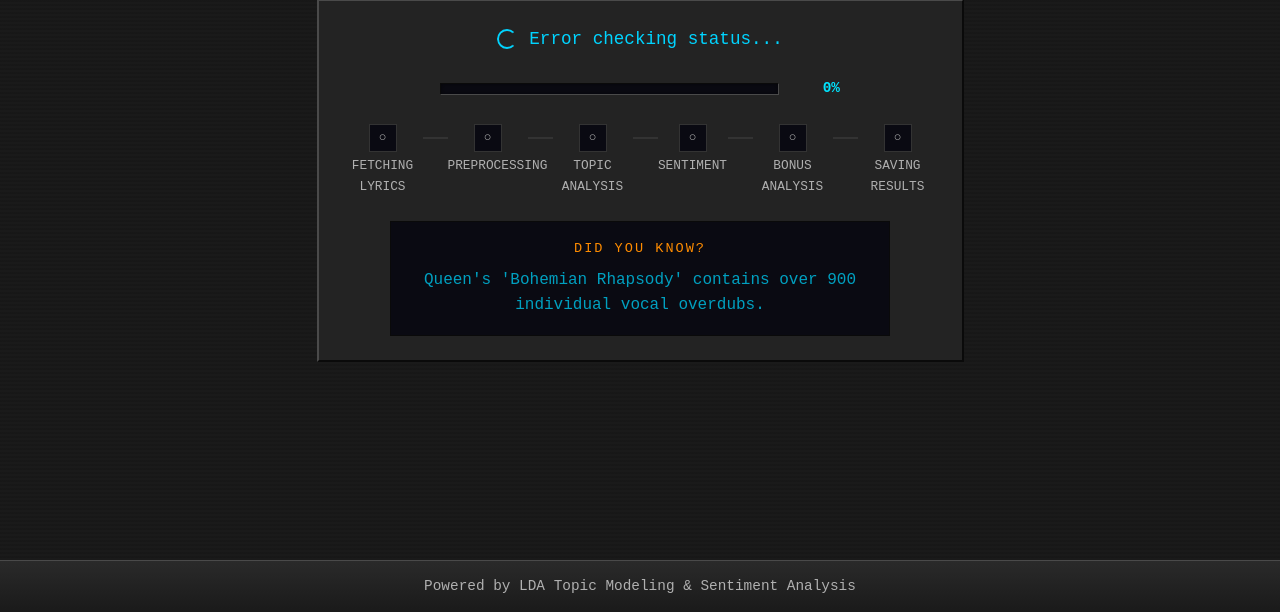
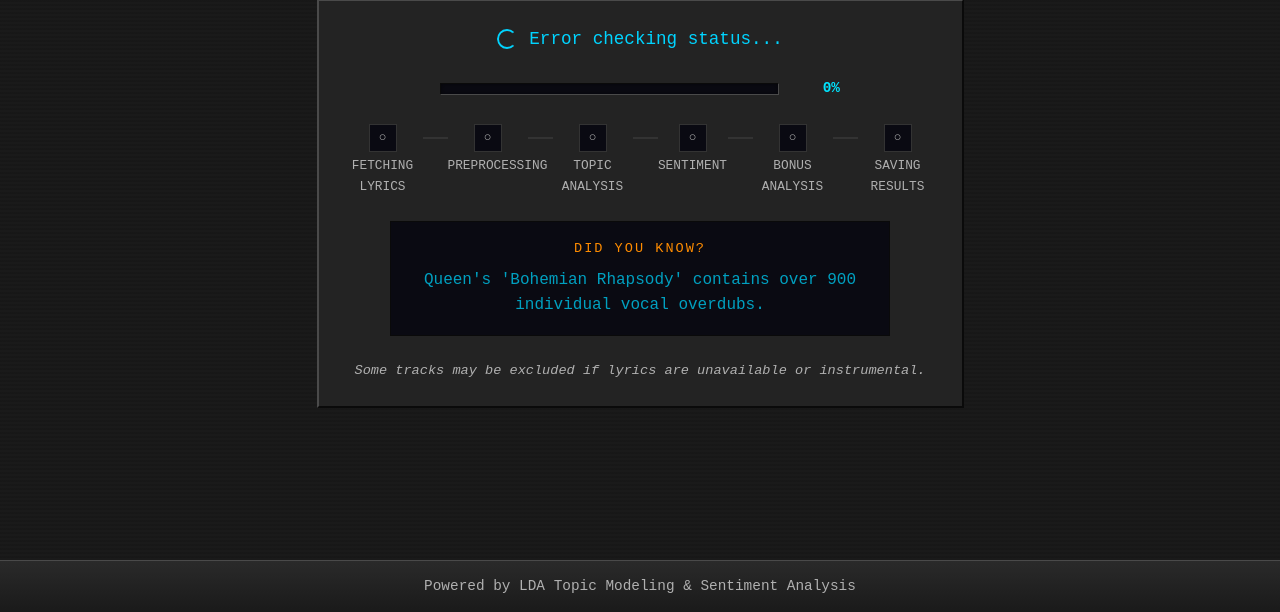
Before and after one commit to ajtran303/artist_analyzer, a Flask app: page /results/1 in a window 1280 px wide. Shown: the part 188-800 px from the top of the page. Run offline with Flask 3, Linux system fonts and the light colour scheme; some libraries are stand-ins or nearby versions.

Commit message:
improve ux for tracks not being analyzed

```diff
--- a/static/results.js
+++ b/static/results.js
@@ -181,8 +181,15 @@ document.addEventListener("DOMContentLoaded", function () {
     renderMetaphors(results.metaphors || []);
 
     // Update stats
-    document.getElementById("songs-count").textContent =
-      results.songs_count || 0;
+    const songsCount = results.songs_count || 0;
+    const totalTracks = results.total_tracks || songsCount;
+
+    if (totalTracks > songsCount) {
+      document.getElementById("songs-count").textContent = `${songsCount} of ${totalTracks}`;
+      document.getElementById("songs-label").textContent = "Tracks Analyzed";
+    } else {
+      document.getElementById("songs-count").textContent = songsCount;
+    }
 
     const stats = results.stats || {};
     document.getElementById("total-words").textContent = (
--- a/static/style.css
+++ b/static/style.css
@@ -811,6 +811,14 @@ body {
   }
 }
 
+.lyrics-note {
+  margin-top: 1.5rem;
+  font-size: 0.85rem;
+  color: var(--text-secondary);
+  text-align: center;
+  font-style: italic;
+}
+
 /* ===========================================
    LOADING SECTION - Album Loading State
    =========================================== */
--- a/templates/results.html
+++ b/templates/results.html
@@ -70,6 +70,9 @@ block content %}
     <span class="fun-fact-label">Did you know?</span>
     <p id="fun-fact" class="fun-fact"></p>
   </div>
+
+  <!-- Lyrics availability note -->
+  <p class="lyrics-note">Some tracks may be excluded if lyrics are unavailable or instrumental.</p>
 </div>
 
 <div id="results-section" class="results-section hidden">
@@ -136,7 +139,7 @@ block content %}
     <div class="stats-grid">
       <div class="stat">
         <span class="stat-value" id="songs-count">0</span>
-        <span class="stat-label">Songs Analyzed</span>
+        <span class="stat-label" id="songs-label">Songs Analyzed</span>
       </div>
       <div class="stat">
         <span class="stat-value" id="total-words">0</span>
```
Also changed, not shown: pipeline/scraper.py (+6 -2 lines), pipeline/tasks.py (+6 -2 lines).
